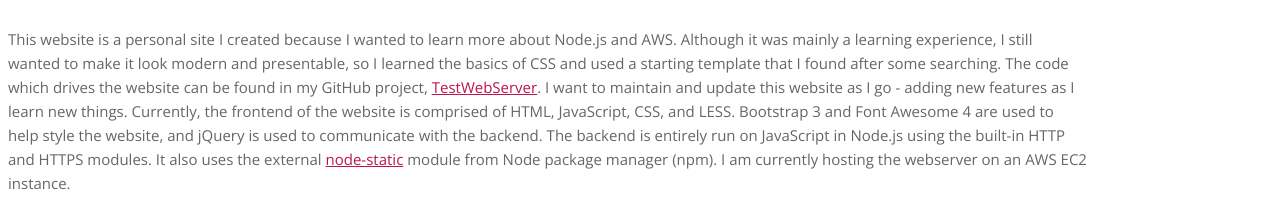
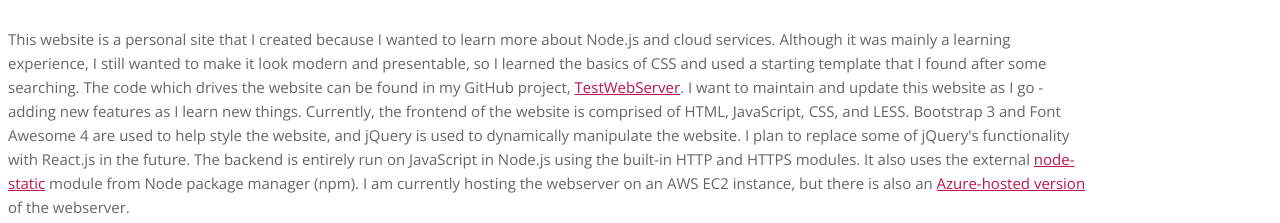
Before and after one commit to wormington/TestWebServer, a website: page Initio/about.html in a window 1280 px wide. Shown: the part 551-774 px from the top of the page. Drawn offline with nearby package versions, Linux system fonts and the light colour scheme; some icons are missing; a web font is replaced by a local one.

Commit message:
Updated index.html and about.html.

```diff
--- a/Initio/about.html
+++ b/Initio/about.html
@@ -74,7 +74,7 @@
 			<article class="col-sm-8 maincontent">
 				<a class="anchor2" id="about-this-site"></a>
 				<h3>/this site</h3>
-				<p>This website is a personal site I created because I wanted to learn more about Node.js and AWS. Although it was mainly a learning experience, I still wanted to make it look modern and presentable, so I learned the basics of CSS and used a starting template that I found after some searching. The code which drives the website can be found in my GitHub project, <a href="https://github.com/wormington/TestWebServer" target="_blank">TestWebServer</a>. I want to maintain and update this website as I go - adding new features as I learn new things. Currently, the frontend of the website is comprised of HTML, JavaScript, CSS, and LESS. Bootstrap 3 and Font Awesome 4 are used to help style the website, and jQuery is used to communicate with the backend. The backend is entirely run on JavaScript in Node.js using the built-in HTTP and HTTPS modules. It also uses the external <a href="https://www.npmjs.com/package/node-static" target="_blank">node-static</a> module from Node package manager (npm). I am currently hosting the webserver on an AWS EC2 instance.</p>
+				<p>This website is a personal site that I created because I wanted to learn more about Node.js and cloud services. Although it was mainly a learning experience, I still wanted to make it look modern and presentable, so I learned the basics of CSS and used a starting template that I found after some searching. The code which drives the website can be found in my GitHub project, <a href="https://github.com/wormington/TestWebServer" target="_blank">TestWebServer</a>. I want to maintain and update this website as I go - adding new features as I learn new things. Currently, the frontend of the website is comprised of HTML, JavaScript, CSS, and LESS. Bootstrap 3 and Font Awesome 4 are used to help style the website, and jQuery is used to dynamically manipulate the website. I plan to replace some of jQuery's functionality with React.js in the future. The backend is entirely run on JavaScript in Node.js using the built-in HTTP and HTTPS modules. It also uses the external <a href="https://www.npmjs.com/package/node-static" target="_blank">node-static</a> module from Node package manager (npm). I am currently hosting the webserver on an AWS EC2 instance, but there is also an <a href="https://azure.cadewormington.xyz">Azure-hosted version</a> of the webserver.</p>
 				<div class="row">
 					<p class="text-center">
 						<img src="assets/images/icons/HTML5_icon.png" alt="HTML 5 logo." class="col-md-4 col-sm-4" width="30%">
```
Also changed, not shown: Initio/index.html (+1 -0 lines).
